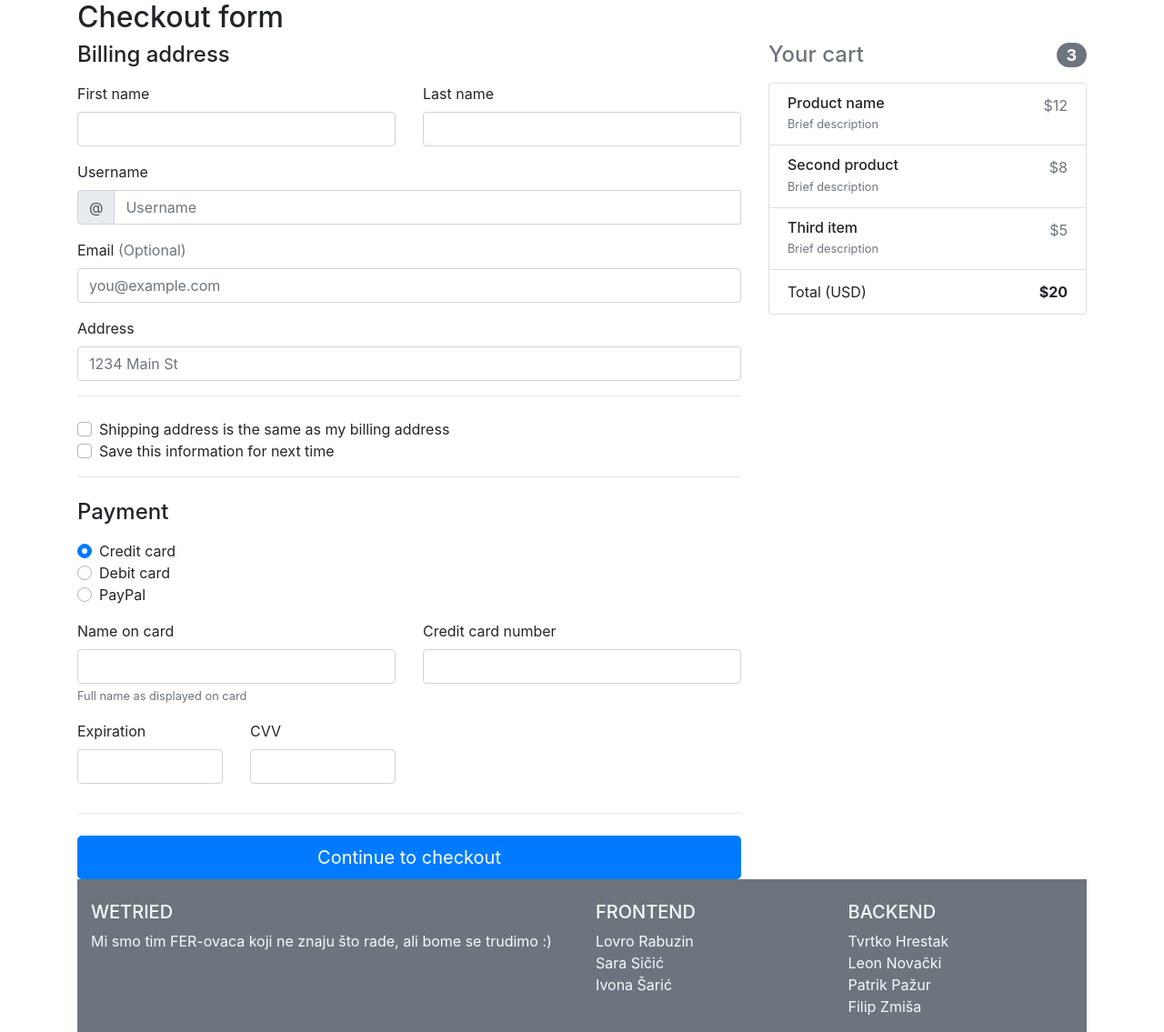
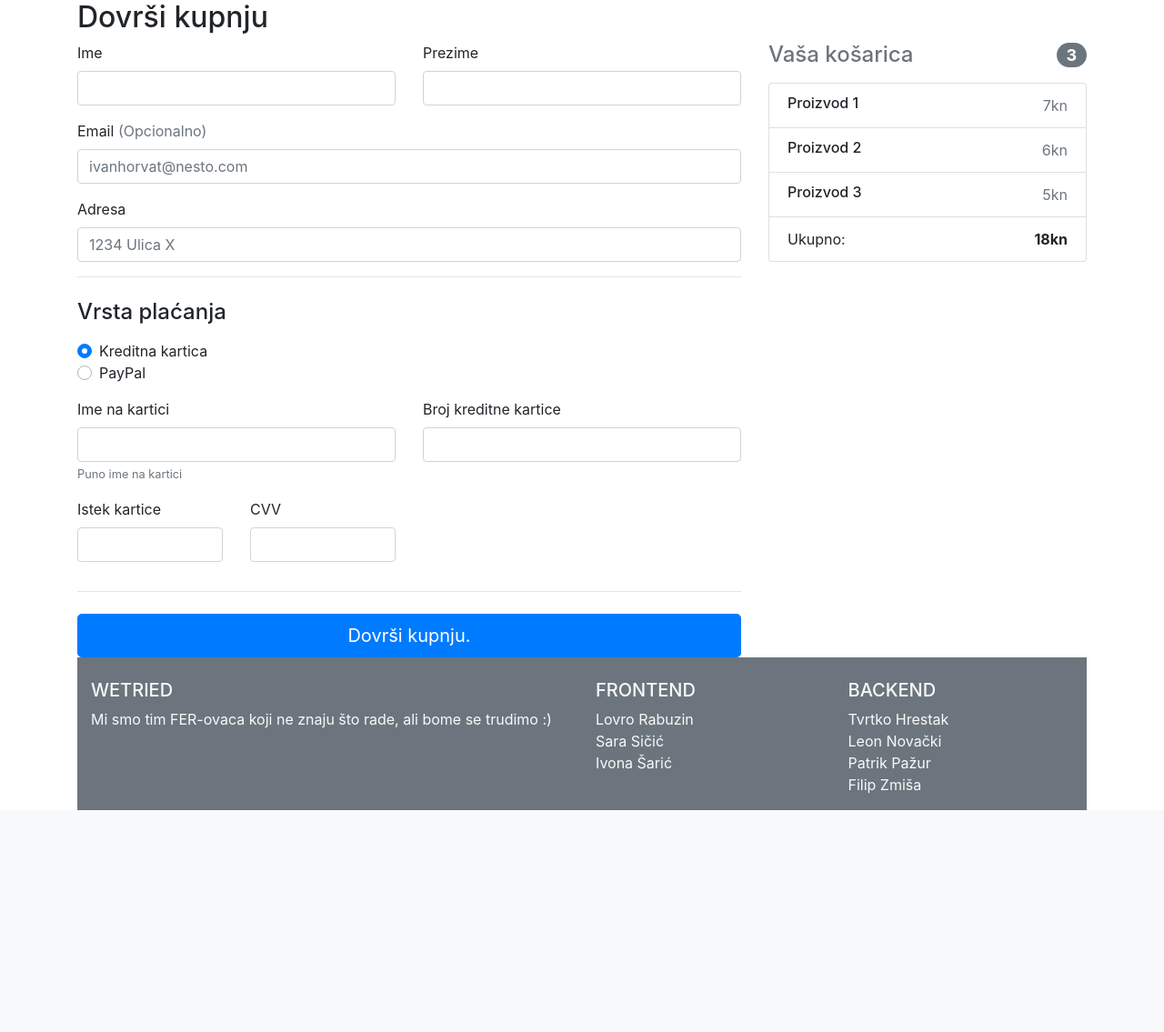
Before and after one commit to LRabuzin/MaketaShop, a Django app: page /maketashop/checkout/ in a window 1280 px wide. Shown: the part 64-1199 px from the top of the page at 91% size. After the commit the page ends 955 px from the top, so only its background shows below. Run offline with Django 3.2, Linux system fonts and the light colour scheme.

Commit message:
checkout na hrvatskom

```diff
--- a/izvorniKod/djangoServer/maketashop/templates/maketashop/checkout.html
+++ b/izvorniKod/djangoServer/maketashop/templates/maketashop/checkout.html
@@ -5,112 +5,82 @@
 
 <div class="container">
 
-    <h2>Checkout form</h2>
+    <h2>Dovrši kupnju</h2>
 
   <div class="row">
     <div class="col-md-4 order-md-2 mb-4">
       <h4 class="d-flex justify-content-between align-items-center mb-3">
-        <span class="text-muted">Your cart</span>
+        <span class="text-muted">Vaša košarica</span>
         <span class="badge badge-secondary badge-pill">3</span>
       </h4>
       <ul class="list-group mb-3">
         <li class="list-group-item d-flex justify-content-between lh-condensed">
           <div>
-            <h6 class="my-0">Product name</h6>
-            <small class="text-muted">Brief description</small>
+            <h6 class="my-0">Proizvod 1</h6>
           </div>
-          <span class="text-muted">$12</span>
+          <span class="text-muted">7kn</span>
         </li>
         <li class="list-group-item d-flex justify-content-between lh-condensed">
           <div>
-            <h6 class="my-0">Second product</h6>
-            <small class="text-muted">Brief description</small>
+            <h6 class="my-0">Proizvod 2</h6>
           </div>
-          <span class="text-muted">$8</span>
+          <span class="text-muted">6kn</span>
         </li>
         <li class="list-group-item d-flex justify-content-between lh-condensed">
           <div>
-            <h6 class="my-0">Third item</h6>
-            <small class="text-muted">Brief description</small>
+            <h6 class="my-0">Proizvod 3</h6>
           </div>
-          <span class="text-muted">$5</span>
+          <span class="text-muted">5kn</span>
         </li>
         <li class="list-group-item d-flex justify-content-between">
-          <span>Total (USD)</span>
-          <strong>$20</strong>
+          <span>Ukupno:</span>
+          <strong>18kn</strong>
         </li>
       </ul>
     </div>
     <div class="col-md-8 order-md-1">
-      <h4 class="mb-3">Billing address</h4>
       <form class="needs-validation" novalidate>
         <div class="row">
           <div class="col-md-6 mb-3">
-            <label for="firstName">First name</label>
+            <label for="firstName">Ime</label>
             <input type="text" class="form-control" id="firstName" placeholder="" value="" required>
             <div class="invalid-feedback">
-              Valid first name is required.
+              Potrebno je unijeti ime.
             </div>
           </div>
           <div class="col-md-6 mb-3">
-            <label for="lastName">Last name</label>
+            <label for="lastName">Prezime</label>
             <input type="text" class="form-control" id="lastName" placeholder="" value="" required>
             <div class="invalid-feedback">
-              Valid last name is required.
+              Potrebno je unijeti prezime.
             </div>
           </div>
         </div>
 
         <div class="mb-3">
-          <label for="username">Username</label>
-          <div class="input-group">
-            <div class="input-group-prepend">
-              <span class="input-group-text">@</span>
-            </div>
-            <input type="text" class="form-control" id="username" placeholder="Username" required>
-            <div class="invalid-feedback" style="width: 100%;">
-              Your username is required.
-            </div>
+          <label for="email">Email <span class="text-muted">(Opcionalno)</span></label>
+          <input type="email" class="form-control" id="email" placeholder="ivanhorvat@nesto.com">
+          <div class="invalid-feedback">
+            Potrebno je unijeti email adresu.
           </div>
         </div>
 
         <div class="mb-3">
-          <label for="email">Email <span class="text-muted">(Optional)</span></label>
-          <input type="email" class="form-control" id="email" placeholder="you@example.com">
+          <label for="address">Adresa</label>
+          <input type="text" class="form-control" id="address" placeholder="1234 Ulica X" required>
           <div class="invalid-feedback">
-            Please enter a valid email address for shipping updates.
-          </div>
-        </div>
-
-        <div class="mb-3">
-          <label for="address">Address</label>
-          <input type="text" class="form-control" id="address" placeholder="1234 Main St" required>
-          <div class="invalid-feedback">
-            Please enter your shipping address.
+            Potrebno je unijeti adresu.
           </div>
         </div>
 
         <hr class="mb-4">
-        <div class="custom-control custom-checkbox">
-          <input type="checkbox" class="custom-control-input" id="same-address">
-          <label class="custom-control-label" for="same-address">Shipping address is the same as my billing address</label>
-        </div>
-        <div class="custom-control custom-checkbox">
-          <input type="checkbox" class="custom-control-input" id="save-info">
-          <label class="custom-control-label" for="save-info">Save this information for next time</label>
-        </div>
-        <hr class="mb-4">
 
-        <h4 class="mb-3">Payment</h4>
+        <h4 class="mb-3">Vrsta plaćanja</h4>
 
         <div class="d-block my-3">
           <div class="custom-control custom-radio">
             <input id="credit" name="paymentMethod" type="radio" class="custom-control-input" checked required>
-            <label class="custom-control-label" for="credit">Credit card</label>
-          </div>
-          <div class="custom-control custom-radio">
-            <input id="debit" name="paymentMethod" type="radio" class="custom-control-input" required>
-            <label class="custom-control-label" for="debit">Debit card</label>
+            <label class="custom-control-label" for="credit">Kreditna kartica</label>
           </div>
           <div class="custom-control custom-radio">
             <input id="paypal" name="paymentMethod" type="radio" class="custom-control-input" required>
@@ -119,39 +89,39 @@
         </div>
         <div class="row">
           <div class="col-md-6 mb-3">
-            <label for="cc-name">Name on card</label>
+            <label for="cc-name">Ime na kartici</label>
             <input type="text" class="form-control" id="cc-name" placeholder="" required>
-            <small class="text-muted">Full name as displayed on card</small>
+            <small class="text-muted">Puno ime na kartici</small>
             <div class="invalid-feedback">
-              Name on card is required
+              Potrebno je unijeti ime na kartici.
             </div>
           </div>
           <div class="col-md-6 mb-3">
-            <label for="cc-number">Credit card number</label>
+            <label for="cc-number">Broj kreditne kartice</label>
             <input type="text" class="form-control" id="cc-number" placeholder="" required>
             <div class="invalid-feedback">
-              Credit card number is required
+              Potrebno je unijeti broj kreditne kartice.
             </div>
           </div>
         </div>
         <div class="row">
           <div class="col-md-3 mb-3">
-            <label for="cc-expiration">Expiration</label>
+            <label for="cc-expiration">Istek kartice</label>
             <input type="text" class="form-control" id="cc-expiration" placeholder="" required>
             <div class="invalid-feedback">
-              Expiration date required
+              Potrebno je unijeti datum isteka kartice.
             </div>
           </div>
           <div class="col-md-3 mb-3">
             <label for="cc-cvv">CVV</label>
             <input type="text" class="form-control" id="cc-cvv" placeholder="" required>
             <div class="invalid-feedback">
-              Security code required
+              Potrebno je unijeti sigurnosni kod (CVV).
             </div>
           </div>
         </div>
         <hr class="mb-4">
-        <button class="btn btn-primary btn-lg btn-block" type="submit">Continue to checkout</button>
+        <button class="btn btn-primary btn-lg btn-block" type="submit">Dovrši kupnju.</button>
       </form>
     </div>
   </div>
```
